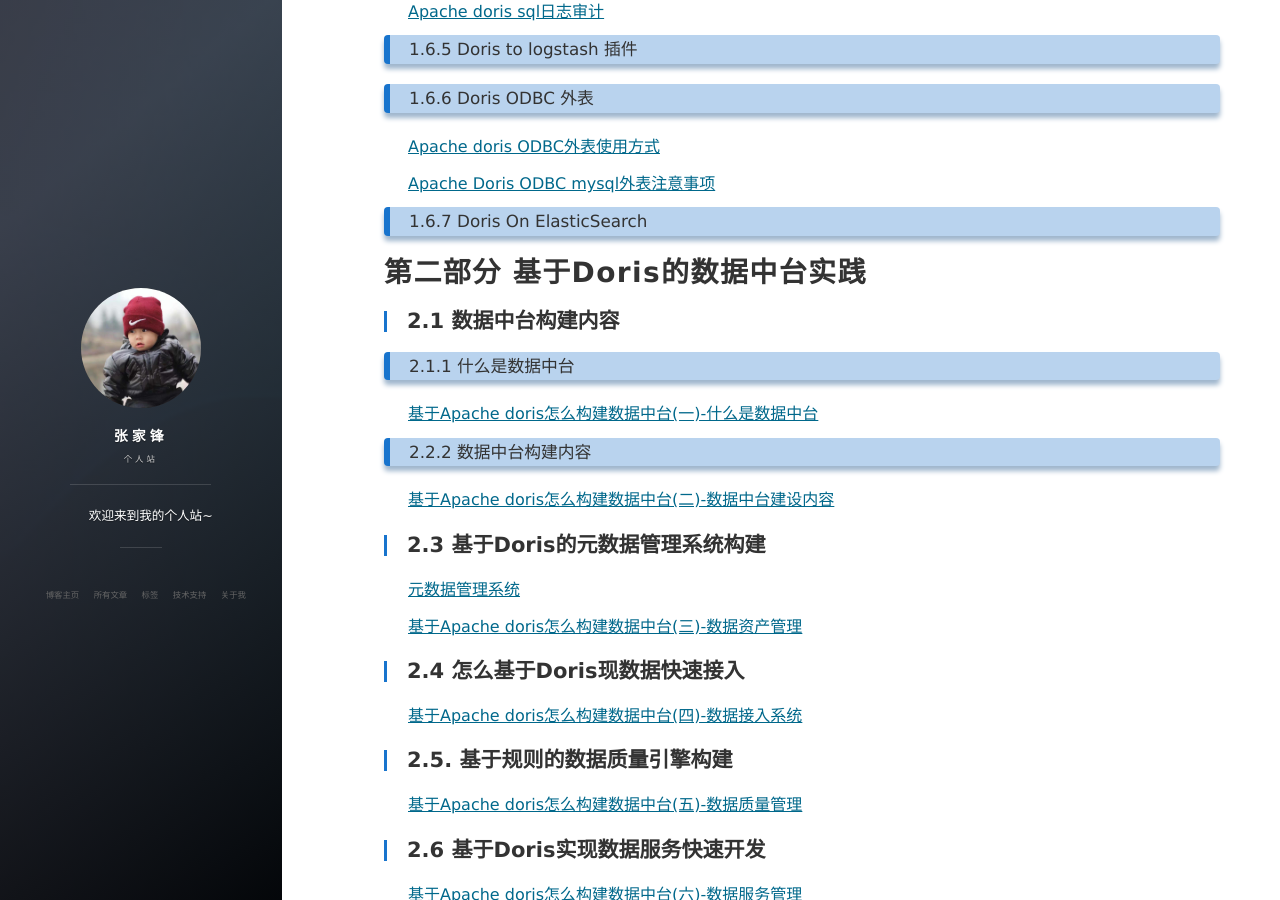
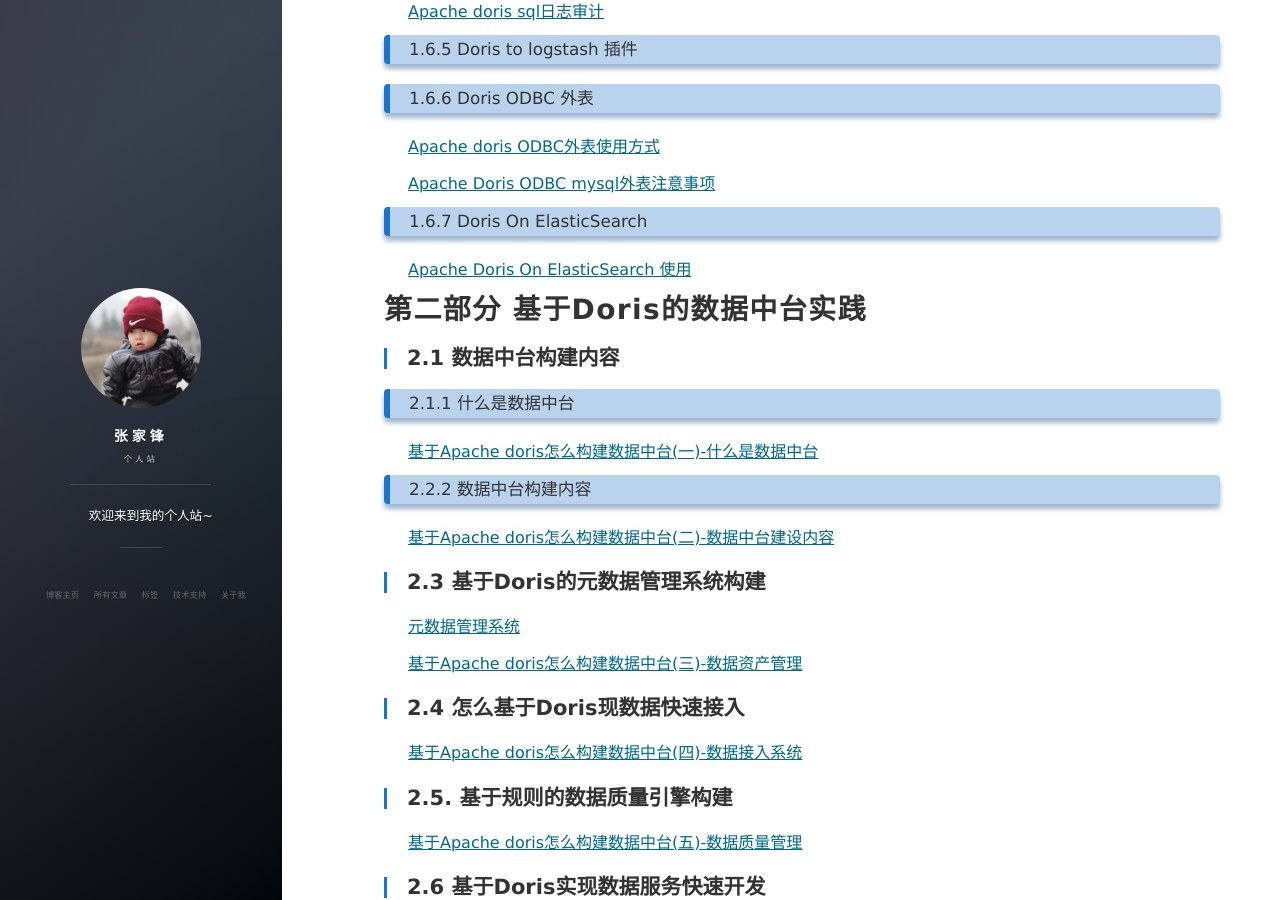
Before and after one commit to hf200012/hf200012.github.io, a Jekyll site: the page built from _posts/2021-10-13-Apache Doris 实战指南.md, in a window 1280 px wide and 900 px high, scrolled down 4071 px. Built offline with Jekyll 4.4.1, drawn with Linux system fonts in a browser that asks for light colours; nearby versions of some CDN libraries; comment, search, counter and statistics services are not loaded.

Commit message:
Update 2021-10-13-Apache Doris 实战指南.md

```diff
--- a/_posts/2021-10-13-Apache Doris 实战指南.md
+++ b/_posts/2021-10-13-Apache Doris 实战指南.md
@@ -133,6 +133,8 @@
 
 ### 1.6.7 Doris On ElasticSearch
 
+[Apache Doris On ElasticSearch 使用](https://hf200012.github.io/2021/10/Apache-Doris-On-ElasticSearche/)
+
 # 第二部分 基于Doris的数据中台实践
 
 ## 2.1  数据中台构建内容
```
